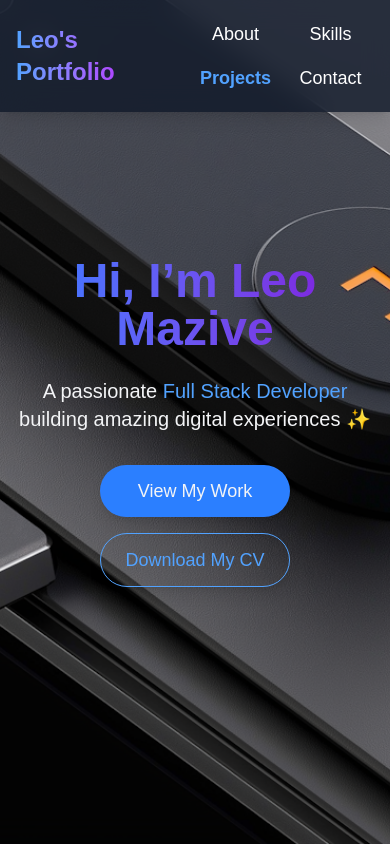
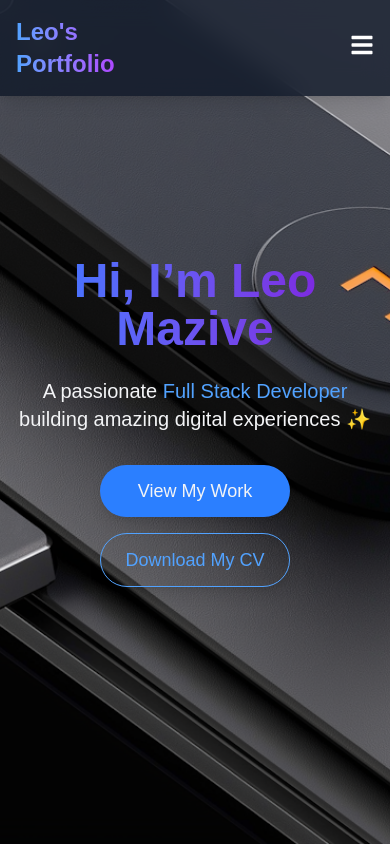
Before and after one commit to Leo-Mazive-123/My-Next.js-Portfolio, a Next.js app: page / in a window 390 px wide. Shown: the top 846 px of the page. Built offline with nearby package versions, Linux system fonts and the light colour scheme.

Commit message:
Portfolio Updates Done

```diff
--- a/src/components/Navbar.tsx
+++ b/src/components/Navbar.tsx
@@ -1,13 +1,16 @@
 "use client";
 import { motion } from "framer-motion";
 import { useState, useEffect } from "react";
+import { FaBars, FaTimes } from "react-icons/fa";
 
 export default function Navbar() {
   const [activeSection, setActiveSection] = useState("home");
+  const [menuOpen, setMenuOpen] = useState(false);
 
   const scrollToSection = (id: string) => {
     const section = document.getElementById(id);
     section?.scrollIntoView({ behavior: "smooth" });
+    setMenuOpen(false); // Close menu on link click
   };
 
   useEffect(() => {
@@ -44,20 +47,31 @@ export default function Navbar() {
       <div className="max-w-6xl mx-auto px-4 py-4 flex justify-between items-center">
         {/* Logo */}
         <h1
-          className="text-2xl sm:text-2xl font-bold bg-gradient-to-r from-blue-400 to-purple-500 bg-clip-text text-transparent cursor-pointer text-left"
+          className="text-2xl sm:text-2xl font-bold bg-gradient-to-r from-blue-400 to-purple-500 bg-clip-text text-transparent cursor-pointer"
           onClick={() => scrollToSection("home")}
         >
-          <span className="block sm:inline text-left">Leo&apos;s </span>
-          <span className="block sm:inline text-left">Portfolio</span>
+          <span className="block sm:inline">Leo&apos;s </span>
+          <span className="block sm:inline">Portfolio</span>
         </h1>
 
+        {/* Hamburger / Menu */}
+        <div className="sm:hidden">
+          <button onClick={() => setMenuOpen(!menuOpen)}>
+            {menuOpen ? <FaTimes size={24} /> : <FaBars size={24} />}
+          </button>
+        </div>
+
         {/* Nav Links */}
-        <div className="grid grid-cols-2 gap-2 text-center sm:flex sm:flex-row sm:gap-6">
+        <div
+          className={`flex flex-col items-center justify-center sm:flex-row sm:flex sm:items-start sm:justify-start gap-4 sm:gap-6 absolute sm:static top-full left-0 w-full sm:w-auto bg-gray-900/90 sm:bg-transparent transition-all duration-300 ease-in-out overflow-hidden ${
+            menuOpen ? "max-h-60 py-4" : "max-h-0"
+          } sm:max-h-full text-center`}
+        >
           {navLinks.map((id) => (
             <button
               key={id}
               onClick={() => scrollToSection(id)}
-              className={`px-2 py-1 rounded text-lg sm:text-lg ${linkClass(id)}`}
+              className={`block px-4 py-2 sm:px-2 sm:py-1 rounded text-lg sm:text-lg ${linkClass(id)}`}
             >
               {id.charAt(0).toUpperCase() + id.slice(1)}
             </button>
--- a/src/components/Projects.tsx
+++ b/src/components/Projects.tsx
@@ -1,7 +1,8 @@
 "use client";
 import { useState } from "react";
-import { motion } from "framer-motion";
-import Image from "next/image"; // ✅ Import Next.js Image
+import { motion, AnimatePresence } from "framer-motion";
+import Image from "next/image";
+
 
 const projects = [
   {
@@ -110,19 +111,73 @@ const projects = [
     tech: ["Next.js", "TypeScript", "Supabase", "Tailwind CSS", "Framer Motion"],
     category: "fullstack",
     link: "https://folktale-app.vercel.app",
-    image: "/projects/folktales-app.png", // ✅ Add a screenshot in your public/projects folder
+    image: "/projects/folktales-app.png",
+  },
+
+   {
+    title: "Quotes Generator",
+    description:
+      "A sleek web app that generates inspiring quotes dynamically, allowing users to explore and share motivational content effortlessly.",
+    tech: ["Next.js", "React", "Tailwind CSS", "Supabase"],
+    category: "fullstack",
+    link: "https://quotes-generator-mauve-ten.vercel.app",
+    image: "/projects/quotes.png",
   },
 ];
+
+
 
 const categories = ["all", "frontend", "backend", "fullstack"];
 
 export default function Projects() {
   const [activeCategory, setActiveCategory] = useState("all");
+  const [visibleCount, setVisibleCount] = useState(3);
 
   const filteredProjects =
     activeCategory === "all"
       ? projects
       : projects.filter((p) => p.category === activeCategory);
+
+  const visibleProjects = filteredProjects.slice(0, visibleCount);
+
+  const handleViewMore = () => {
+    setVisibleCount((prev) => {
+      const newCount = Math.min(prev + 3, filteredProjects.length);
+
+      // Optional: scroll to newly added projects
+      setTimeout(() => {
+        const firstNew = document.querySelector(
+          `#projects .motion-project:nth-child(${prev + 1})`
+        ) as HTMLElement;
+        if (firstNew) {
+          firstNew.scrollIntoView({ behavior: "smooth", block: "start" });
+        }
+      }, 50);
+
+      return newCount;
+    });
+  };
+
+  const handleShowLess = () => {
+  setVisibleCount((prev) => {
+    const remainder = prev % 3 || 3; // projects in last partial row
+    const newCount = Math.max(prev - remainder, 3);
+
+    // Scroll to the last visible project after reducing
+    setTimeout(() => {
+      const lastVisible = document.querySelector(
+        `#projects .motion-project:nth-child(${newCount})`
+      ) as HTMLElement;
+      if (lastVisible) {
+        lastVisible.scrollIntoView({ behavior: "smooth", block: "start" });
+      }
+    }, 50);
+
+    return newCount;
+  });
+};
+
+
 
   return (
     <section id="projects" className="min-h-screen bg-white text-gray-900 py-16 px-6">
@@ -156,29 +211,31 @@ export default function Projects() {
                 ? "bg-blue-500 text-white shadow-lg"
                 : "bg-gray-200 text-gray-700 hover:bg-blue-400 hover:text-white"
             }`}
-              onClick={() => setActiveCategory(cat)}
+            onClick={() => {
+              setActiveCategory(cat);
+              setVisibleCount(3); // reset visible projects on category change
+            }}
           >
             {cat.charAt(0).toUpperCase() + cat.slice(1)}
           </button>
         ))}
       </div>
 
-
       {/* Projects Grid */}
       <div
         className="grid gap-10 justify-center max-w-6xl mx-auto"
         style={{ gridTemplateColumns: "repeat(auto-fit, minmax(300px, 1fr))" }}
       >
-        {filteredProjects.map((project, index) => (
+        <AnimatePresence>
+          {visibleProjects.map((project, index) => (
             <motion.div
-            key={index}
+              key={project.title}
+              className="motion-project bg-gray-50 hover:bg-blue-50 rounded-xl shadow-lg overflow-hidden transform hover:-translate-y-2 hover:scale-105 transition-all duration-300"
               initial={{ opacity: 0, y: 50, scale: 0.95 }}
-            whileInView={{ opacity: 1, y: 0, scale: 1 }}
-            transition={{ duration: 0.6, delay: index * 0.1 }}
-            viewport={{ once: true }}
-            className="bg-gray-50 hover:bg-blue-50 rounded-xl shadow-lg overflow-hidden transform hover:-translate-y-2 hover:scale-105 transition-all duration-300"
+              animate={{ opacity: 1, y: 0, scale: 1 }}
+              exit={{ opacity: 0, y: 50, scale: 0.95 }}
+              transition={{ duration: 0.5, delay: index * 0.05 }}
             >
-            {/* Project Image */}
               <div className="h-48 w-full relative">
                 <Image
                   src={project.image}
@@ -187,7 +244,6 @@ export default function Projects() {
                   className="object-cover transition-transform duration-300 hover:scale-105"
                 />
               </div>
-
               <div className="p-6">
                 <h3 className="text-2xl font-semibold text-blue-600 mb-2">{project.title}</h3>
                 <p className="text-gray-700 mb-4">{project.description}</p>
@@ -211,6 +267,27 @@ export default function Projects() {
               </div>
             </motion.div>
           ))}
+        </AnimatePresence>
+      </div>
+
+      {/* View More / Show Less Buttons */}
+      <div className="flex justify-center mt-8 gap-4">
+        {visibleCount < filteredProjects.length && (
+          <button
+            onClick={handleViewMore}
+            className="px-6 py-3 bg-blue-500 hover:bg-blue-600 text-white font-semibold rounded-lg shadow-md transition-all"
+          >
+            View More
+          </button>
+        )}
+        {visibleCount > 3 && (
+          <button
+            onClick={handleShowLess}
+            className="px-6 py-3 bg-gray-300 hover:bg-gray-400 text-gray-800 font-semibold rounded-lg shadow-md transition-all"
+          >
+            Show Less
+          </button>
+        )}
       </div>
     </section>
   );
```
Also changed, not shown: public/projects/quotes.png (added). Lines whose indentation alone changed are shown as unchanged.
